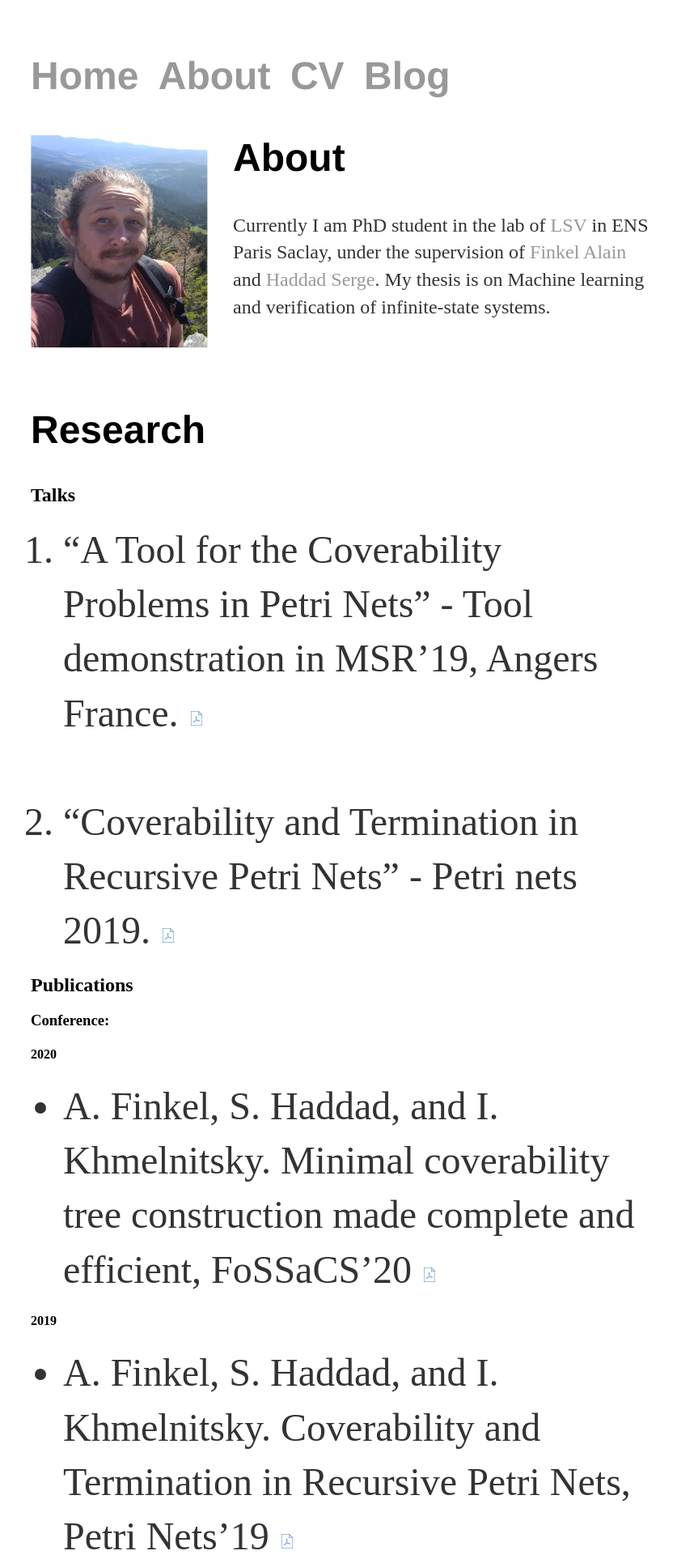
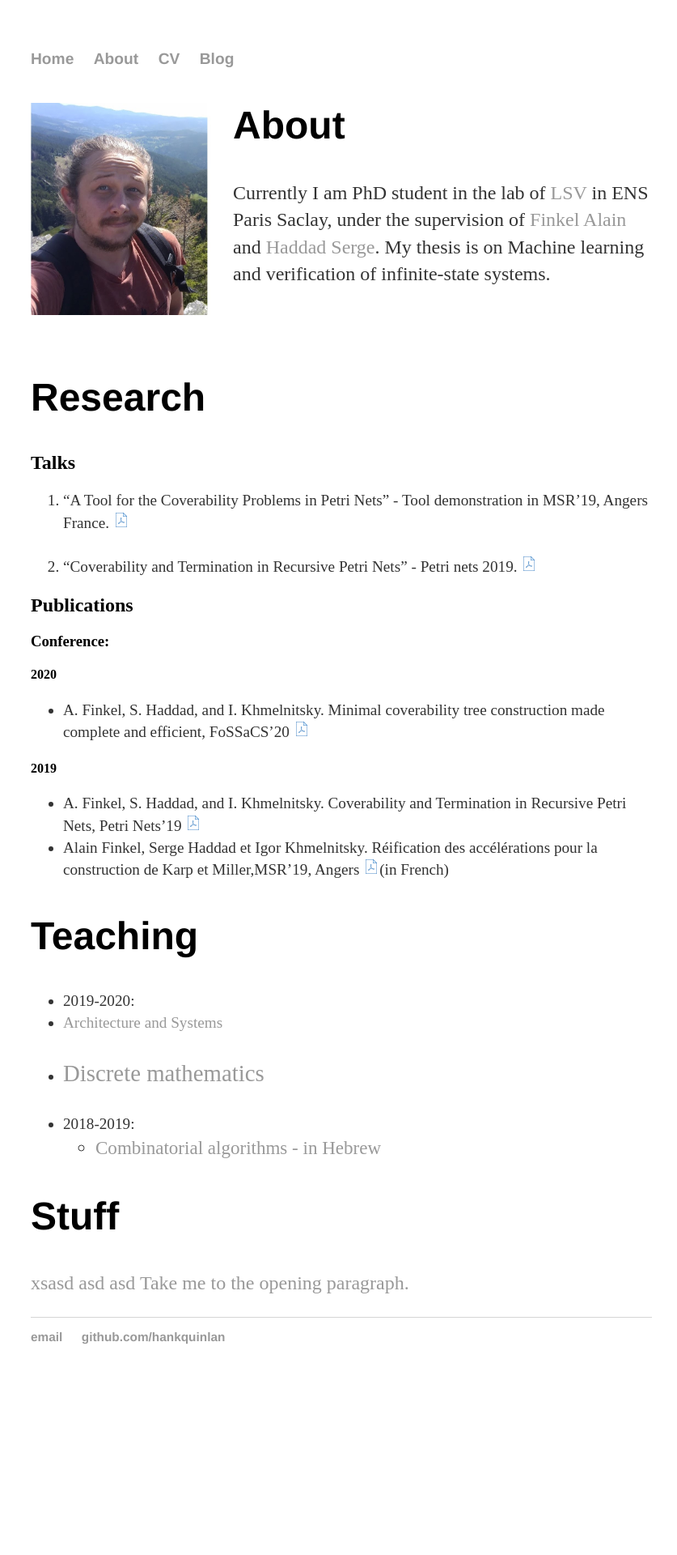
Before and after one commit to IgorKhm/igorkhm.github.io, a Jekyll site: the page built from index.md, in a window 1280 px wide. Shown: the top 1920 px of the page at 81% size, without its empty margins (218-1055 px from the left). Built offline with Jekyll 4.4.1, drawn with Linux system fonts in a browser that asks for light colours; after the commit the page ends 1721 px from its top, so only the background shows below that.

Commit message:
Update main.css

```diff
--- a/css/main.css
+++ b/css/main.css
@@ -29,7 +29,7 @@ p {
     color: #333;
 }
 li {
-    font-size: 3em;
+    font-size: 1.2em;
     line-height: 1.4em;
     color: #333;
 }
```
